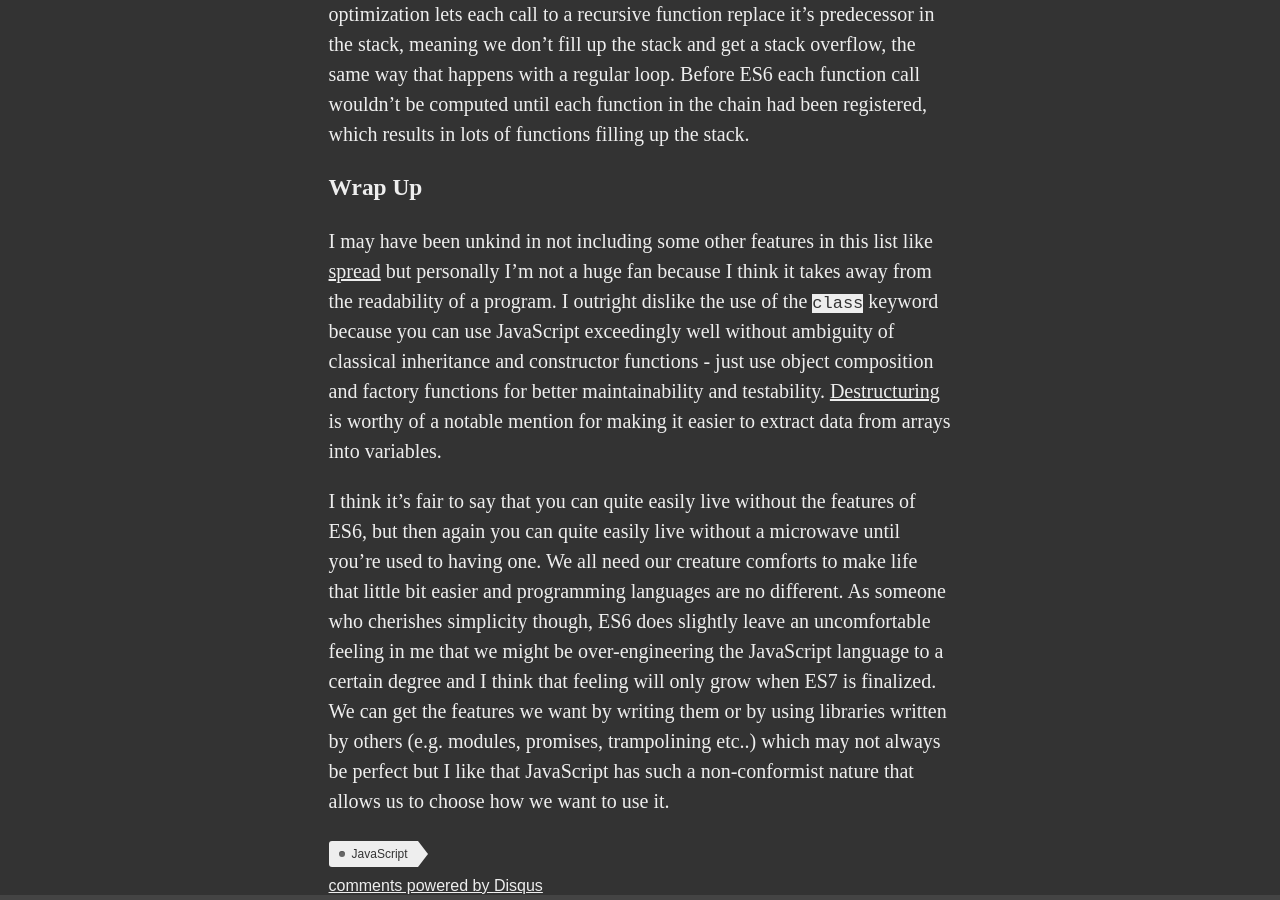
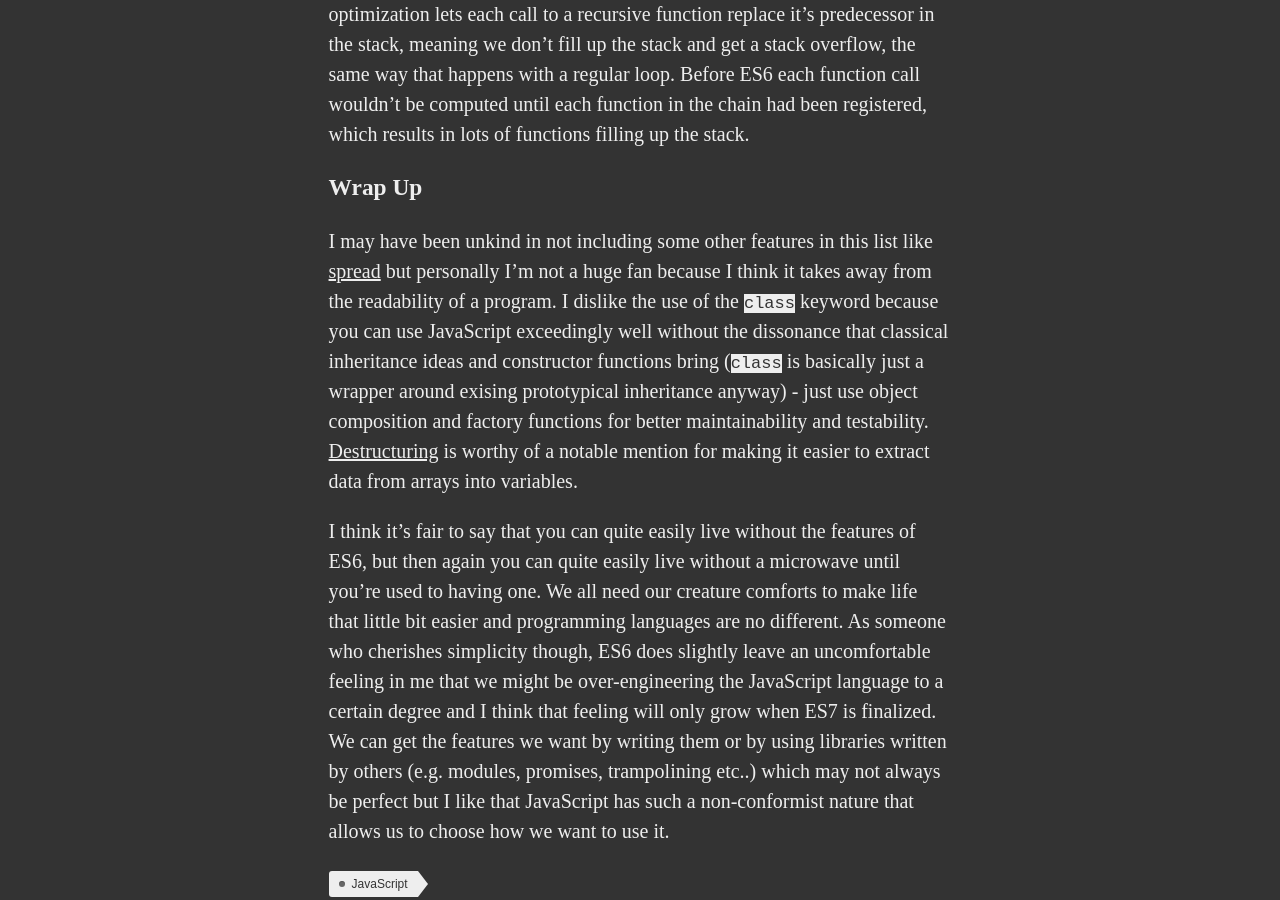
Before and after one commit to RobBollons/robbollons.github.io, a Jekyll site: the page built from _posts/2016-01-24-making-the-most-of-es6.md, in a window 1280 px wide and 900 px high, scrolled down 3346 px. Built offline with Jekyll 4.4.1, drawn with Linux system fonts in a browser that asks for light colours; comment, search, counter and statistics services are not loaded.

Commit message:
Slightly less harsh wording on class

```diff
--- a/_posts/2016-01-24-making-the-most-of-es6.md
+++ b/_posts/2016-01-24-making-the-most-of-es6.md
@@ -98,7 +98,7 @@ A slightly more advanced thing you can do with template string is using *tagged*
 OK I'll admit, this is probably less useful to you if you don't use functional programming, however even so this lets us use recursion techniques without having to worry about the consequences (to a certain degree). Tail call optimization lets each call to a recursive function replace it's predecessor in the stack, meaning we don't fill up the stack and get a stack overflow, the same way that happens with a regular loop. Before ES6 each function call wouldn't be computed until each function in the chain had been registered, which results in lots of functions filling up the stack.
 
 ### Wrap Up
-I may have been unkind in not including some other features in this list like [spread](https://developer.mozilla.org/en-US/docs/Web/JavaScript/Reference/Operators/Spread_operator) but personally I'm not a huge fan because I think it takes away from the readability of a program. I outright dislike the use of the `class` keyword because you can use JavaScript exceedingly well without ambiguity of classical inheritance and constructor functions - just use object composition and factory functions for better maintainability and testability.
+I may have been unkind in not including some other features in this list like [spread](https://developer.mozilla.org/en-US/docs/Web/JavaScript/Reference/Operators/Spread_operator) but personally I'm not a huge fan because I think it takes away from the readability of a program. I dislike the use of the `class` keyword because you can use JavaScript exceedingly well without the dissonance that classical inheritance ideas and constructor functions bring (`class` is basically just a wrapper around exising prototypical inheritance anyway) - just use object composition and factory functions for better maintainability and testability.
 [Destructuring](https://developer.mozilla.org/en-US/docs/Web/JavaScript/Reference/Operators/Destructuring_assignment) is worthy of a notable mention for making it easier to extract data from arrays into variables.
 
 
```
